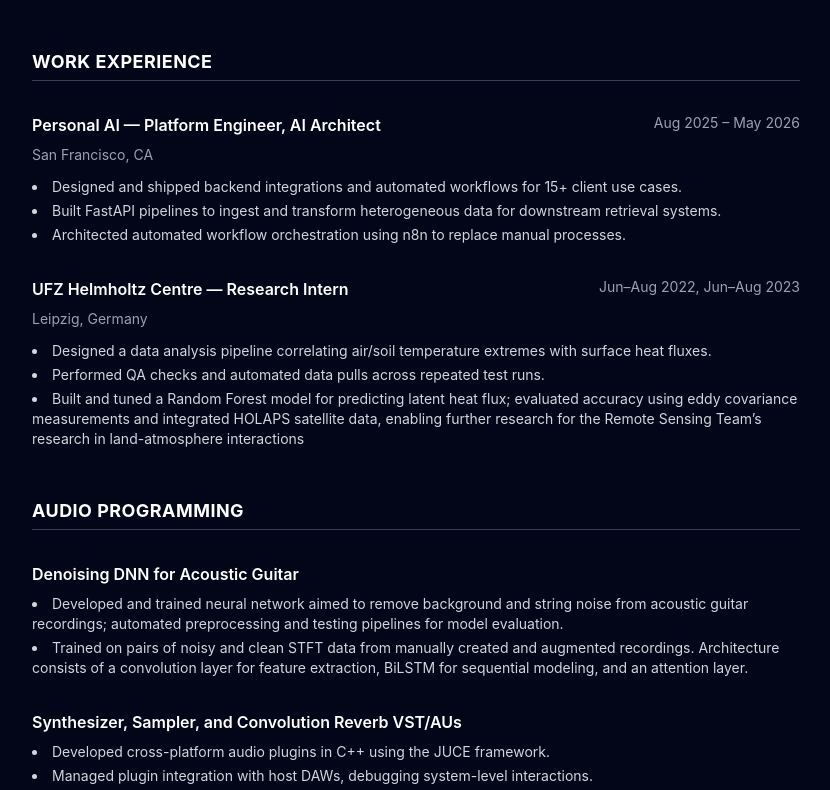
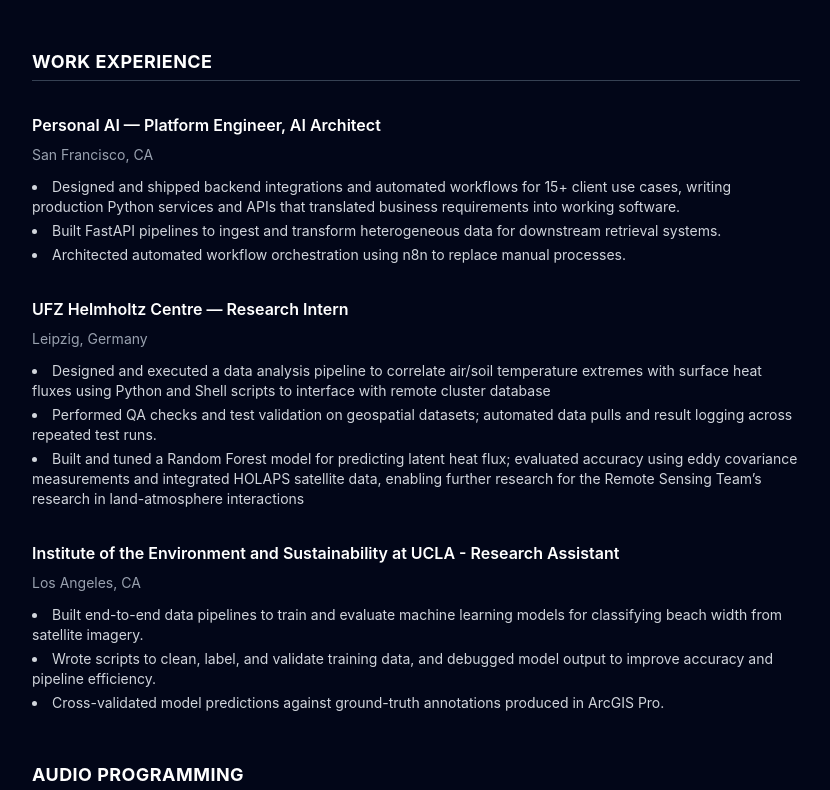
Before and after one commit to gpkanders/portfolio, a React app: page /resume in a window 1280 px wide. Shown: the part 510-1300 px from the top of the page, without its empty margins (224-1054 px from the left). Built offline with nearby package versions, Linux system fonts and the light colour scheme; the HTML template or start-up script is replaced by a standard one.

Commit message:
changed about and resume

```diff
--- a/src/components/About.jsx
+++ b/src/components/About.jsx
@@ -1,4 +1,5 @@
 import { useEffect, useRef, useState } from "react"
+import headshot from "../profilePic/DSC_4819.jpg"
 
 export default function About() {
     const sectionRef = useRef(null)
@@ -22,6 +23,7 @@ export default function About() {
             ref={sectionRef}
             className="relative min-h-screen flex items-center justify-center pt-16 sm:pt-20 px-4 sm:px-6 lg:px-8 overflow-hidden"
         >
+
             <div className="flex flex-col gap-8 justify-start items-start w-full px-4 py-8 md:p-24 text-left">
                 <h1 className="text-gray-300 text-4xl md:text-4xl font-bold">Hello!</h1>
 
@@ -41,6 +43,8 @@ export default function About() {
                 </p>
             </div>
 
+            <img src={headshot} className="w-2xs h-500px pb-70 object-top-right"/>
+
 
 
             {/* cursor glow animation */}
--- a/src/components/Resume.jsx
+++ b/src/components/Resume.jsx
@@ -9,7 +9,6 @@ export default function Resume() {
             <h1 className="text-3xl font-bold text-white">George P. K. Anders</h1>
             <div className="flex flex-row flex-wrap gap-x-4 gap-y-1 text-sm text-gray-400">
               <span>georgeanders.com</span>
-              <span>(510) 325-0025</span>
               <span>gpkanders@gmail.com</span>
             </div>
           </div>
@@ -64,11 +63,11 @@ export default function Resume() {
             <div className="flex flex-col gap-2">
               <div className="flex flex-row justify-between flex-wrap">
                 <span className="font-semibold text-white">Personal AI — Platform Engineer, AI Architect</span>
-                <span className="text-sm text-gray-400">Aug 2025 – May 2026</span>
+                {/* <span className="text-sm text-gray-400">Aug 2025 – May 2026</span> */}
               </div>
               <span className="text-sm text-gray-400">San Francisco, CA</span>
               <ul className="flex flex-col gap-1 mt-1 list-disc list-inside text-gray-300 text-sm">
-                <li>Designed and shipped backend integrations and automated workflows for 15+ client use cases.</li>
+                <li>Designed and shipped backend integrations and automated workflows for 15+ client use cases, writing production Python services and APIs that translated business requirements into working software.</li>
                 <li>Built FastAPI pipelines to ingest and transform heterogeneous data for downstream retrieval systems.</li>
                 <li>Architected automated workflow orchestration using n8n to replace manual processes.</li>
               </ul>
@@ -77,13 +76,26 @@ export default function Resume() {
             <div className="flex flex-col gap-2">
               <div className="flex flex-row justify-between flex-wrap">
                 <span className="font-semibold text-white">UFZ Helmholtz Centre — Research Intern</span>
-                <span className="text-sm text-gray-400">Jun–Aug 2022, Jun–Aug 2023</span>
+                {/* <span className="text-sm text-gray-400">Jun–Aug 2022, Jun–Aug 2023</span> */}
               </div>
               <span className="text-sm text-gray-400">Leipzig, Germany</span>
               <ul className="flex flex-col gap-1 mt-1 list-disc list-inside text-gray-300 text-sm">
-                <li>Designed a data analysis pipeline correlating air/soil temperature extremes with surface heat fluxes.</li>
-                <li>Performed QA checks and automated data pulls across repeated test runs.</li>
+                <li>Designed and executed a data analysis pipeline to correlate air/soil temperature extremes with surface heat fluxes using Python and Shell scripts to interface with remote cluster database</li>
+                <li>Performed QA checks and test validation on geospatial datasets; automated data pulls and result logging across repeated test runs.</li>
                 <li>Built and tuned a Random Forest model for predicting latent heat flux; evaluated accuracy using eddy covariance measurements and integrated HOLAPS satellite data, enabling further research for the Remote Sensing Team’s research in land-atmosphere interactions</li>
+              </ul>
+            </div>
+
+            <div className="flex flex-col gap-2">
+              <div className="flex flex-row justify-between flex-wrap">
+                <span className="font-semibold text-white">Institute of the Environment and Sustainability at UCLA - Research Assistant</span>
+                {/* <span className="text-sm text-gray-400">May 2023-April 2024</span> */}
+              </div>
+              <span className="text-sm text-gray-400">Los Angeles, CA</span>
+              <ul className="flex flex-col gap-1 mt-1 list-disc list-inside text-gray-300 text-sm">
+                <li>Built end-to-end data pipelines to train and evaluate machine learning models for classifying beach width from satellite imagery.</li>
+                <li>Wrote scripts to clean, label, and validate training data, and debugged model output to improve accuracy and pipeline efficiency.</li>
+                <li>Cross-validated model predictions against ground-truth annotations produced in ArcGIS Pro.</li>
               </ul>
             </div>
 
```
Also changed, not shown: 1 other file (tests, documents, lock files or other folders).
